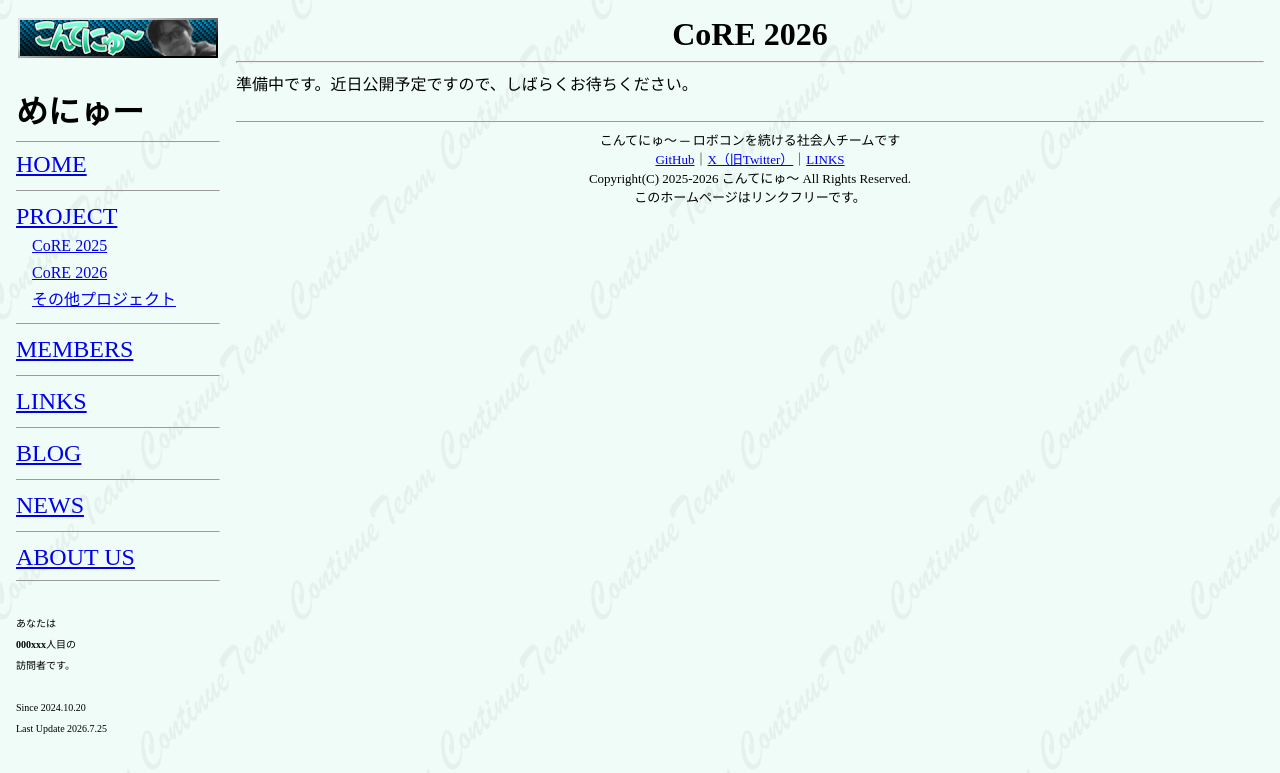
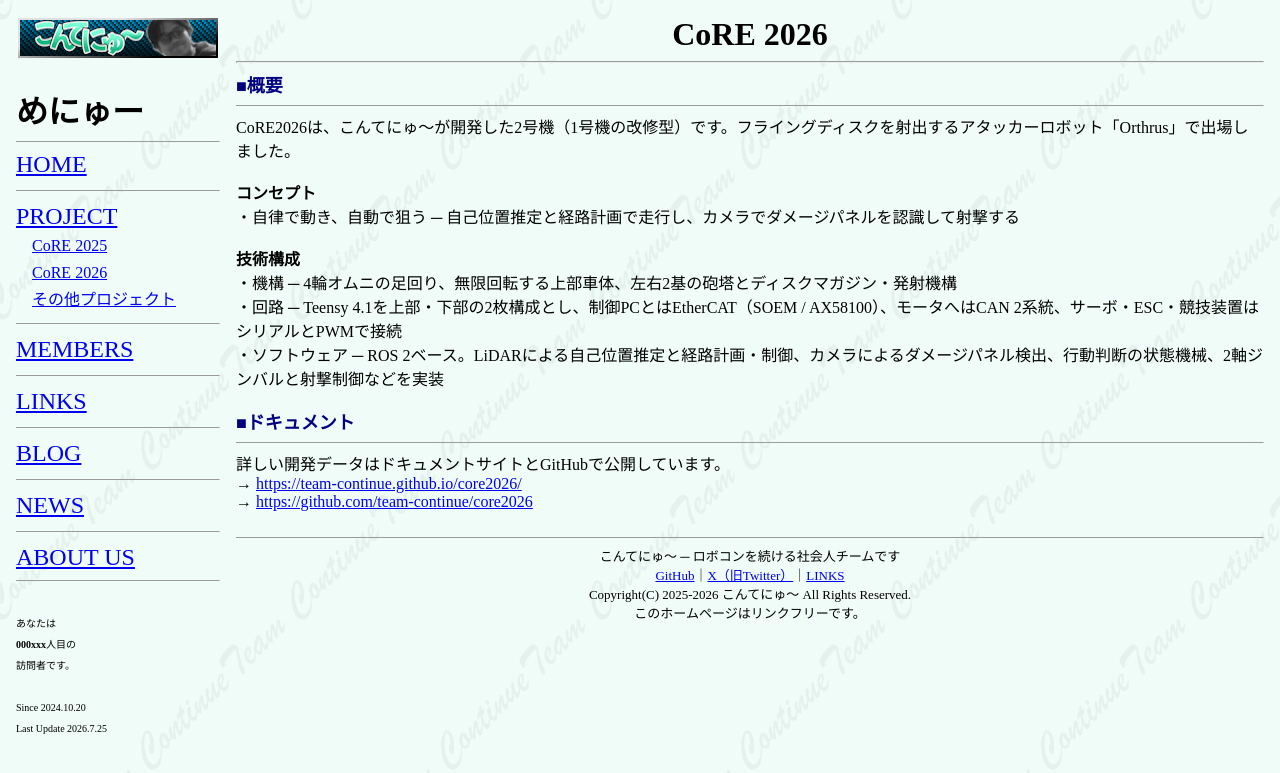
Before and after one commit to team-continue/team-continue.github.io, a Jekyll site: the page built from projects/core2026/index.html, in a window 1280 px wide. Shown: the top 773 px of the page. Built offline with Jekyll 4.4.1, drawn with Linux system fonts in a browser that asks for light colours.

Commit message:
feat: CoRE 2026プロジェクトページを公開
概要・コンセプト・技術構成のサマリーと、ドキュメントサイト/GitHubへのリンクを掲載。
公開のお知らせをNEWSに追加し、トップページの更新履歴にも1行追記した。

Co-Authored-By: Claude Opus 5 (1M context) <noreply@anthropic.com>
Claude-Session: https://claude.ai/code/session_01529ca5NADKFBDwqEE58Y6V

```diff
--- a/index.html
+++ b/index.html
@@ -54,6 +54,7 @@
 <font size="3">
 <table border="1" cellpadding="5" cellspacing="0">
 <tr bgcolor="#CCCCFF"><td><b>日付</b></td><td><b>内容</b></td></tr>
+<tr><td>2026.09.04</td><td>CoRE 2026プロジェクトページを公開しました。</td></tr>
 <tr><td>2026.07.25</td><td>ホームページを公開しました。</td></tr>
 </table>
 </font>
--- a/projects/core2026/index.html
+++ b/projects/core2026/index.html
@@ -1,13 +1,32 @@
 ---
 ---
 {% include header.html title="CoRE 2026｜こんてにゅ～" description="こんてにゅ～のCoRE 2026プロジェクト紹介ページです。自律で動き、自動で狙う" %}
-<center><font size="6"><b>CoRE 2026</b></font></center>
+<center>
+    <font size="6"><b>CoRE 2026</b></font>
+</center>
 <hr size="2">
-<font size="3">準備中です。近日公開予定ですので、しばらくお待ちください。</font>
+<font size="4" color="#000080"><b>■概要</b></font>
+<hr size="1">
+<font size="3">
+    CoRE2026は、こんてにゅ～が開発した2号機（1号機の改修型）です。フライングディスクを射出するアタッカーロボット「Orthrus」で出場しました。<br><br>
+    <b>コンセプト</b><br>
+    ・自律で動き、自動で狙う ─ 自己位置推定と経路計画で走行し、カメラでダメージパネルを認識して射撃する<br><br>
+    <b>技術構成</b><br>
+    ・機構 ─ 4輪オムニの足回り、無限回転する上部車体、左右2基の砲塔とディスクマガジン・発射機構<br>
+    ・回路 ─ Teensy 4.1を上部・下部の2枚構成とし、制御PCとはEtherCAT（SOEM / AX58100）、モータへはCAN 2系統、サーボ・ESC・競技装置はシリアルとPWMで接続<br>
+    ・ソフトウェア ─ ROS 2ベース。LiDARによる自己位置推定と経路計画・制御、カメラによるダメージパネル検出、行動判断の状態機械、2軸ジンバルと射撃制御などを実装
+</font>
+<br><br>
+<font size="4" color="#000080"><b>■ドキュメント</b></font>
+<hr size="1">
+<font size="3">詳しい開発データはドキュメントサイトとGitHubで公開しています。<br>
+    → <a href="https://team-continue.github.io/core2026/">https://team-continue.github.io/core2026/</a><br>
+    → <a href="https://github.com/team-continue/core2026">https://github.com/team-continue/core2026</a></font>
 {% include footer.html %}
 </font>
 </td>
 </tr>
 </table>
 </body>
+
 </html>
```
Also changed, not shown: _news/2026-09-04_core2026-project-page.md (added, +28 -0 lines).
